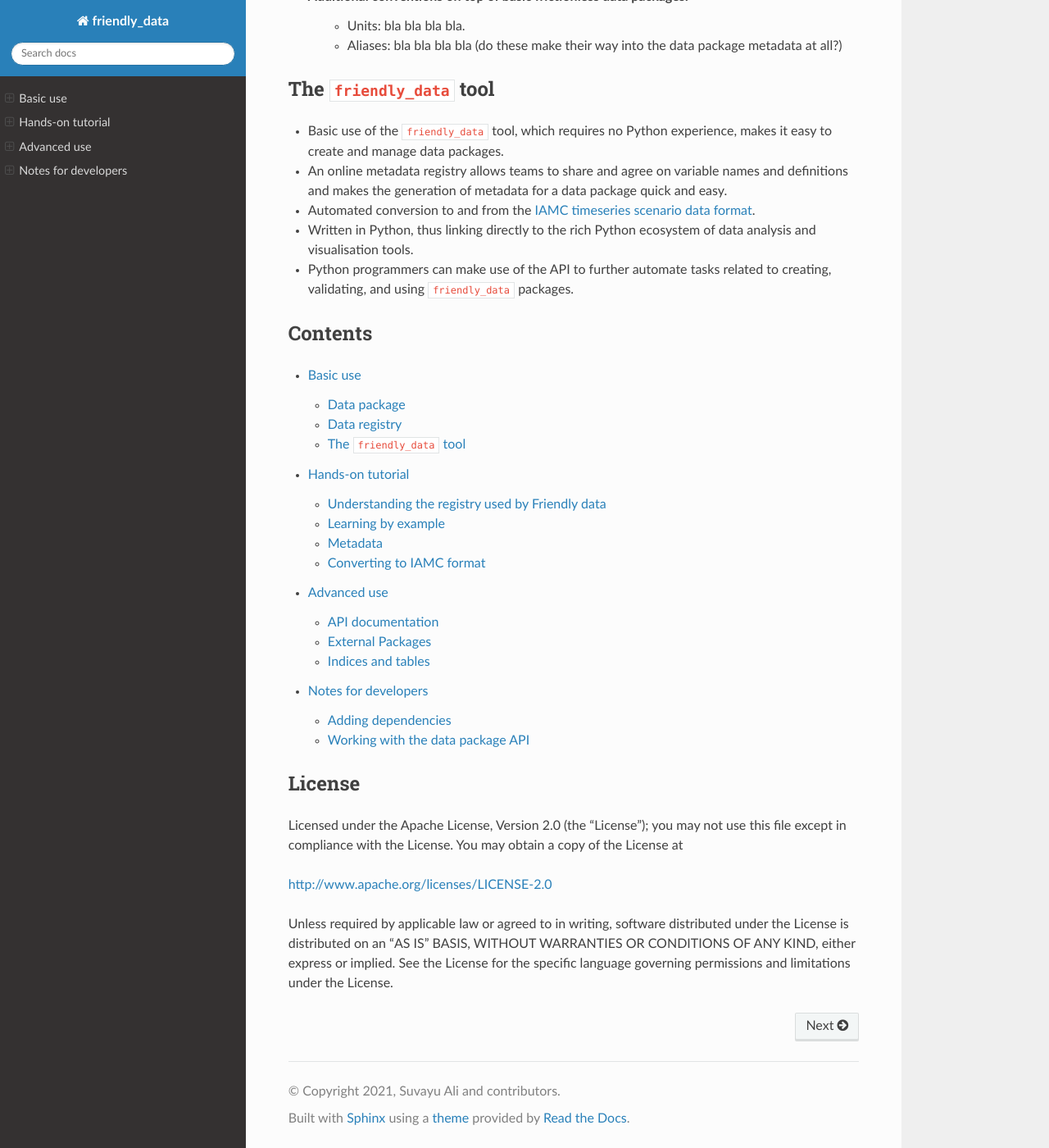
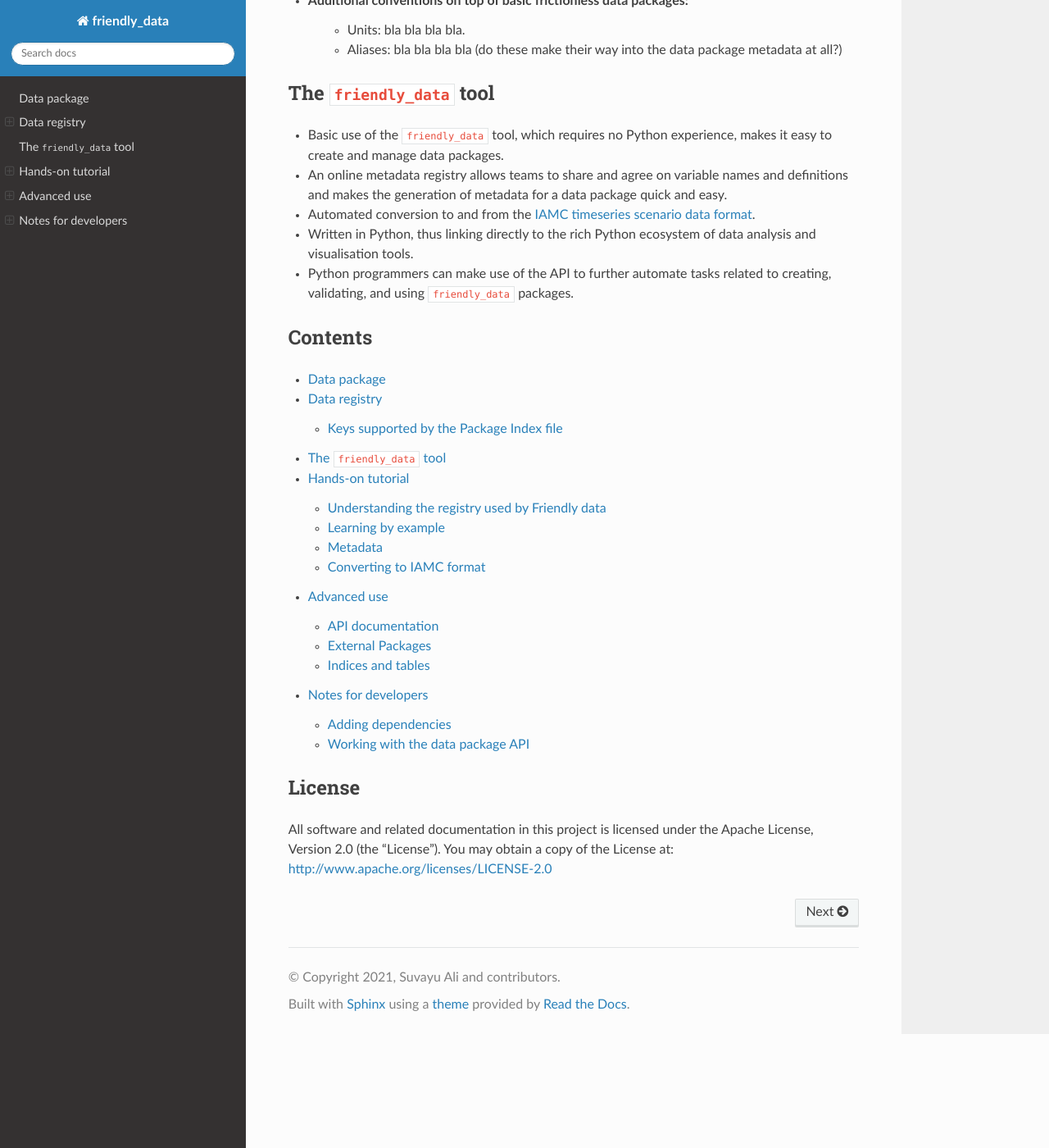
Before and after one commit to sentinel-energy/friendly_data, a Sphinx documentation site: the page built from doc/index.rst, in a window 1280 px wide and 1400 px high, scrolled down 570 px. Shown: the whole window at 82% size. Built offline with Sphinx 7.4.7 and the Read the Docs theme 2.0.0, drawn with Linux system fonts in a browser that asks for light colours; pages that are not in the unit, such as notebooks, are missing from menus; some of the changed text lies outside the part shown.

Commit message:
Remove the separation into basic, fix license section

```diff
--- a/doc/basic.rst
+++ /dev/null
@@ -1,9 +0,0 @@
-Basic use
-=========
-
-.. toctree::
-   :maxdepth: 1
-
-   data-package
-   registry
-   cli
--- a/doc/index.rst
+++ b/doc/index.rst
@@ -1,5 +1,5 @@
-Frictionless Energy Data (friendly_data)
-========================================
+Frictionless Energy Data (``friendly_data``)
+============================================
 
 .. include:: intro.rst
 
@@ -9,7 +9,9 @@ Contents
 .. toctree::
    :maxdepth: 2
 
-   basic
+   data-package
+   registry
+   cli
    hands-on
    advanced
    devnotes
@@ -17,14 +19,6 @@ Contents
 License
 -------
 
-Licensed under the Apache License, Version 2.0 (the "License");
-you may not use this file except in compliance with the License.
-You may obtain a copy of the License at
-
-http://www.apache.org/licenses/LICENSE-2.0
-
-Unless required by applicable law or agreed to in writing, software
-distributed under the License is distributed on an "AS IS" BASIS,
-WITHOUT WARRANTIES OR CONDITIONS OF ANY KIND, either express or implied.
-See the License for the specific language governing permissions and
-limitations under the License.
+All software and related documentation in this project is licensed
+under the Apache License, Version 2.0 (the "License").  You may obtain
+a copy of the License at: http://www.apache.org/licenses/LICENSE-2.0
```
